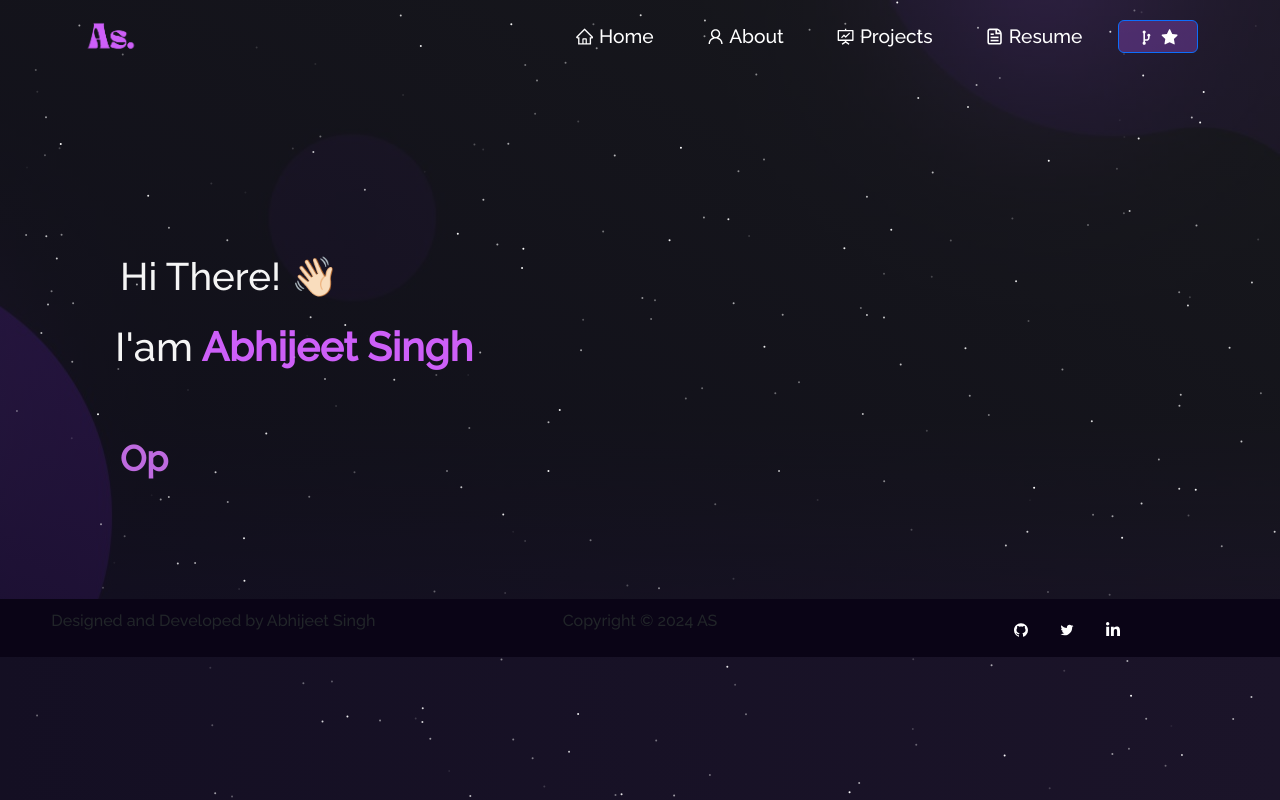
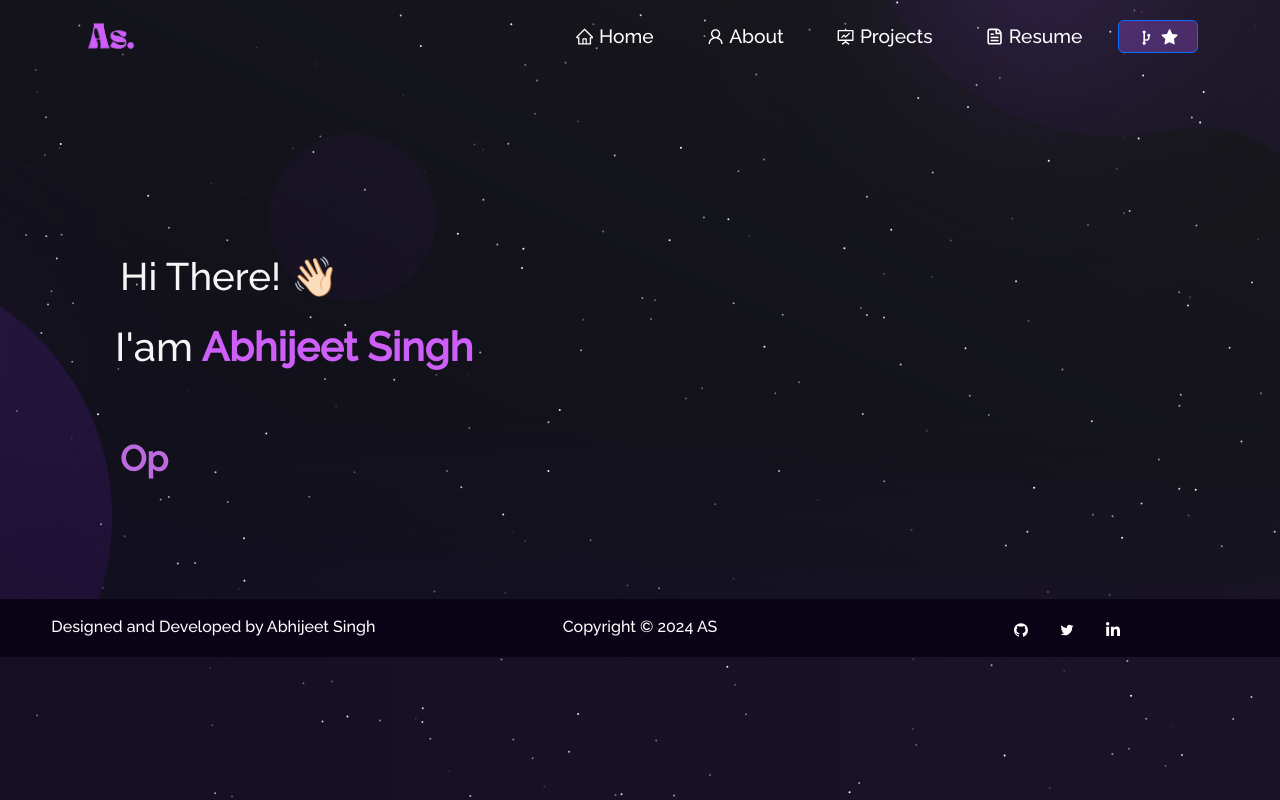
Before and after one commit to iamabhijeet2003/iamabhijeet, a React (Create React App) app: page / in a window 1280 px wide. Built offline with nearby package versions, Linux system fonts and the light colour scheme.

Commit message:
add new tags

```diff
--- a/src/components/Footer.js
+++ b/src/components/Footer.js
@@ -14,11 +14,11 @@ function Footer(){
         <Container fluid className="footer" >
             <Row>
                 <Col md="4" className="footer-copywright">
-                    Designed and Developed by Abhijeet Singh
+                    <h3>Designed and Developed by Abhijeet Singh</h3>
                 </Col>
 
                 <Col md="4" className="footer-copywright">
-                Copyright © {year} AS
+                  <h3>Copyright © {year} AS</h3>
                 </Col>
 
                 <Col md="4" className="footer-body">
```
